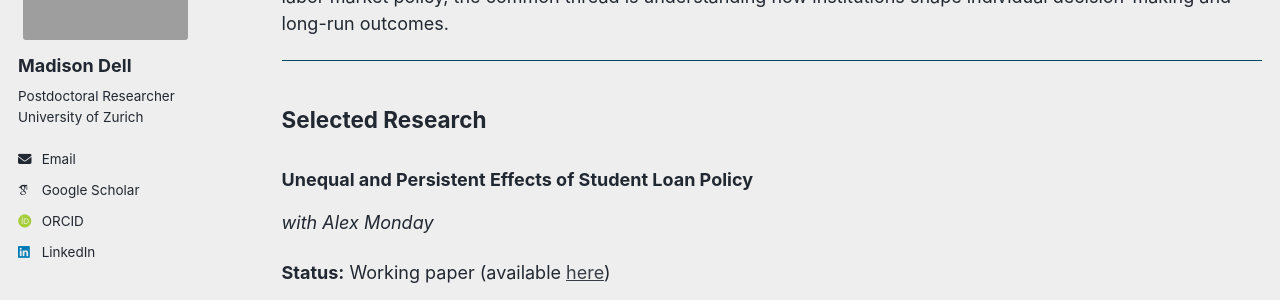
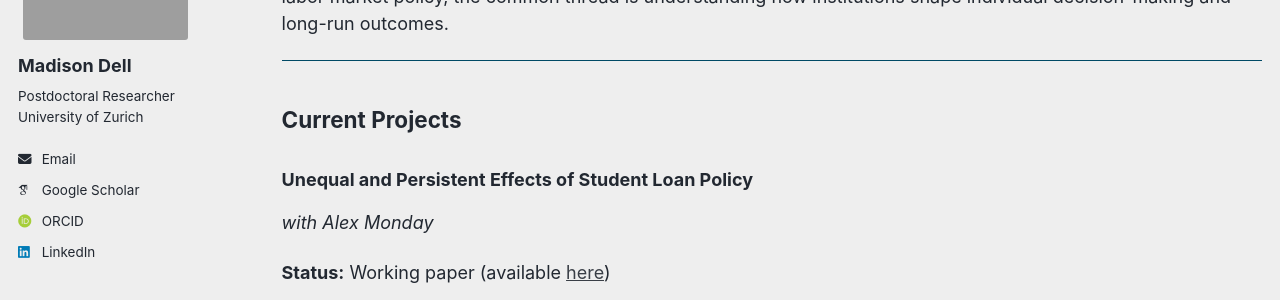
Before and after one commit to MadisonMDell/madisonmdell.github.io, a Jekyll site: the page built from _pages/research.md, in a window 1280 px wide and 900 px high. Shown: the part 190-490 px from the top of the window. Built offline with Jekyll 4.4.1, drawn with Linux system fonts in a browser that asks for light colours; some web fonts are replaced; a script bundle is joined from its source files by our own code; library files that are not in the unit come from our copies.

Commit message:
Update research.md

```diff
--- a/_pages/research.md
+++ b/_pages/research.md
@@ -10,7 +10,7 @@ My research examines how institutional design shapes educational opportunity. I
 
 ---
 
-## Selected Research
+## Current Projects
 
 ### Unequal and Persistent Effects of Student Loan Policy
 
```
